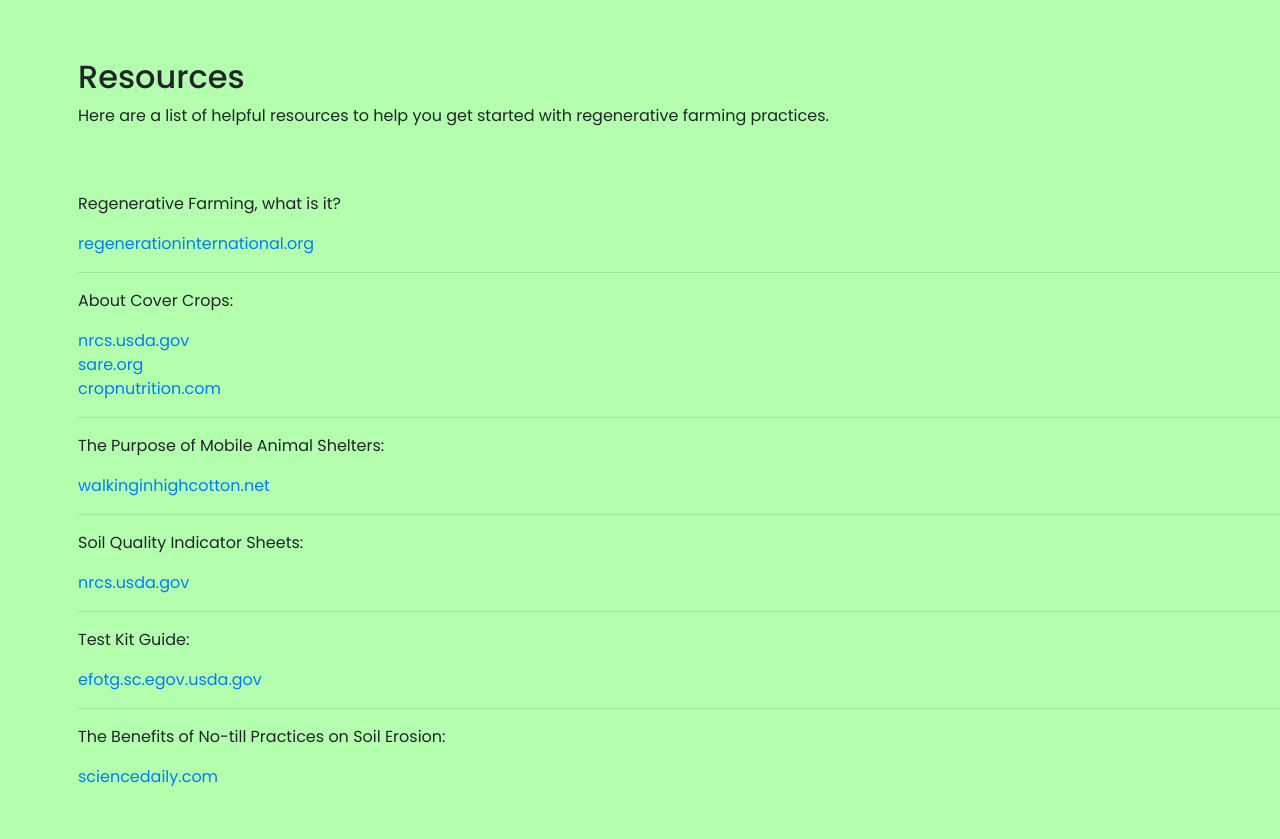
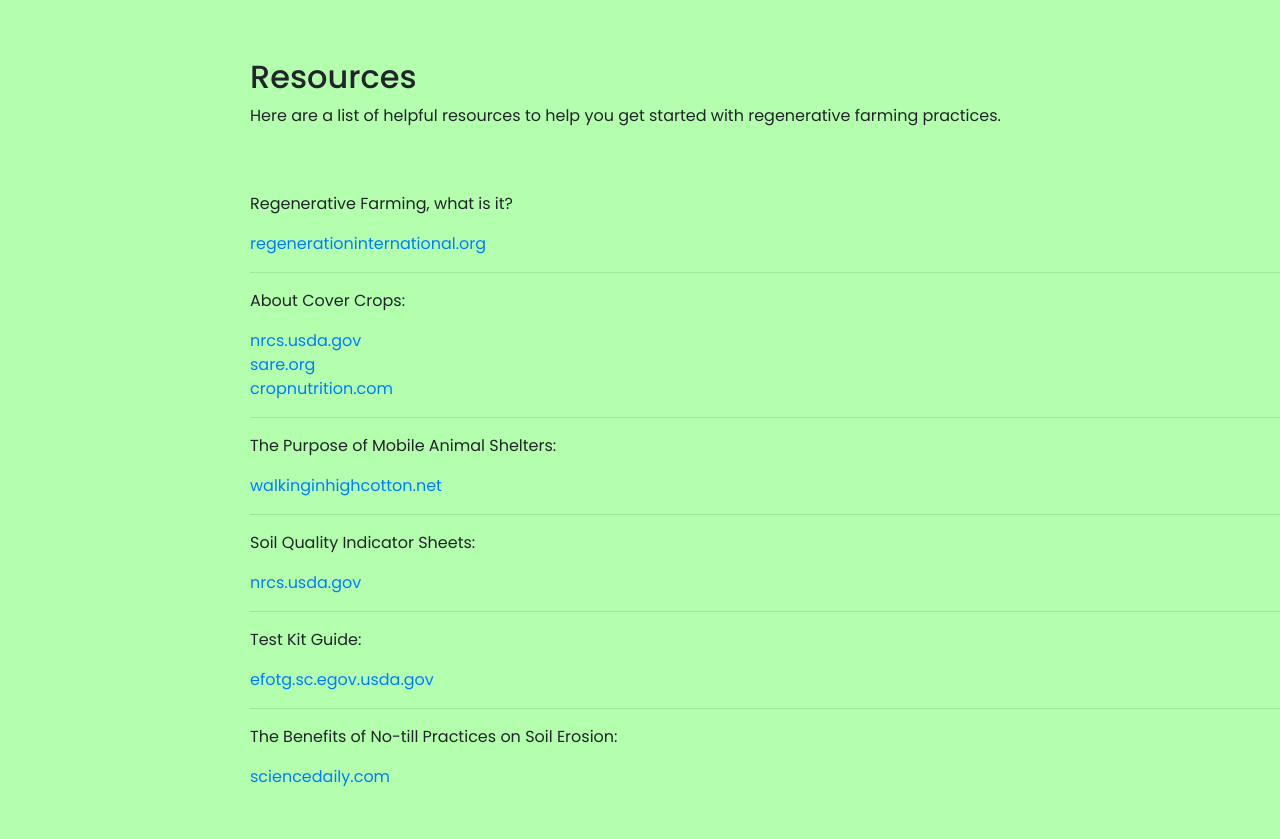
Before and after one commit to tberray/regenerative_farming, a Node server app: page /users/resources in a window 1280 px wide. Shown: the part 68-907 px from the top of the page. Run offline with Node 20, Linux system fonts and the light colour scheme; some libraries are stand-ins or nearby versions.

Commit message:
fix margins

```diff
--- a/views/resources.ejs
+++ b/views/resources.ejs
@@ -16,7 +16,7 @@
     <%- include('partials/navbar') %>
     <!--navbar end-->
     <%- include('partials/sidenav') %>
-    <div class='content' style="padding-bottom: 50px;">
+    <div class='content' style="padding-bottom: 50px; margin-left: 250px">
       <div class="resources-paragraph pt-5">
           <h2>Resources</h2>
       </div>
@@ -55,7 +55,5 @@
       <p>The Benefits of No-till Practices on Soil Erosion:</p>
       <a href="https://www.sciencedaily.com/releases/2021/01/210112173803.htm">sciencedaily.com</a>
     </div>
-
-
 </body>
 </html>
```
